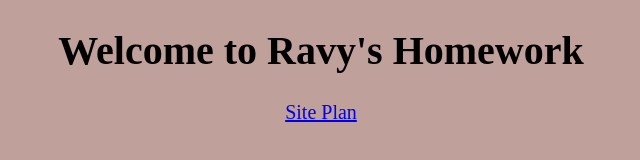
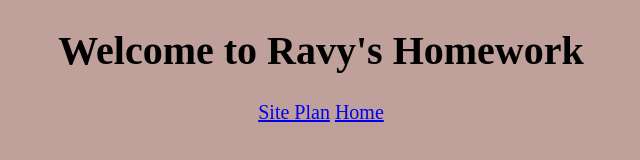
Before and after one commit to Ravylim87/WDD-130-02--Web-Fundamentals-, a plain HTML site: page index.html in a window 1280 px wide. Shown: the whole page, without its empty margins (319-959 px from the left). Drawn offline with Linux system fonts and the light colour scheme.

Commit message:
changeew3

```diff
--- a/index.html
+++ b/index.html
@@ -10,5 +10,6 @@
 <body>
     <h1>Welcome to Ravy's Homework</h1>
         <a href="./wwr/site-plan-rafting.html">Site Plan</a>
+        <a href="./wwr/index.html">Home</a>
 </body>
 </html>
```
